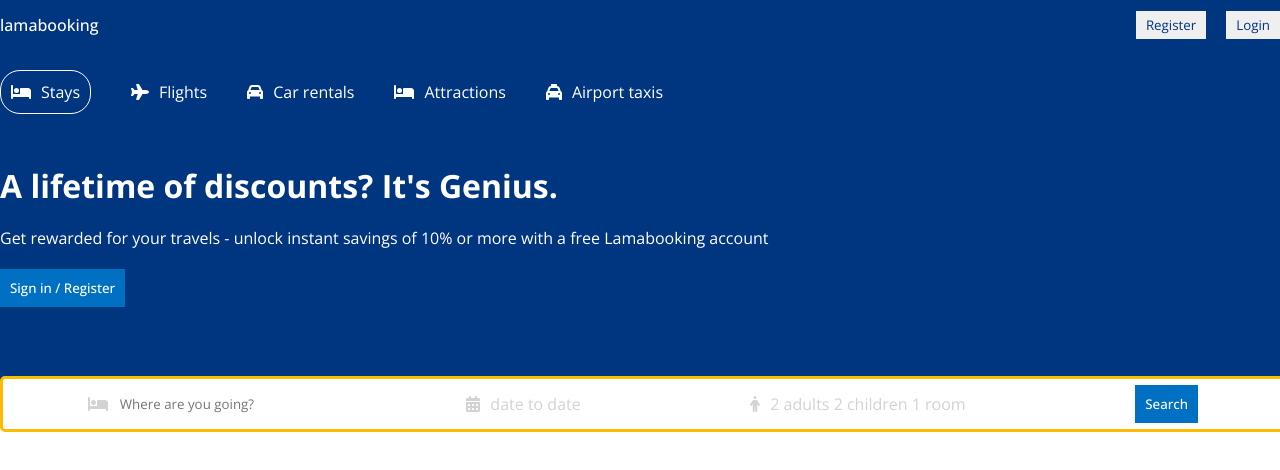
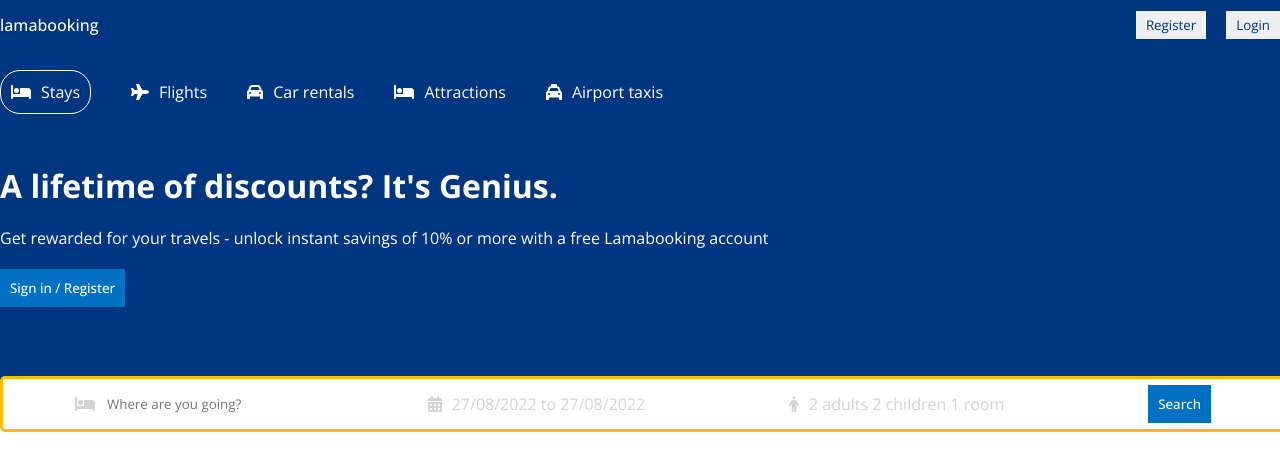
Before and after one commit to RamaneDev/bookingApp, a React (Create React App) app in the folder booking-react-ui/: page / in a window 1280 px wide. Shown: the top 470 px of the page. Built offline with nearby package versions, Linux system fonts and the light colour scheme.

Commit message:
using dateRange

```diff
--- a/booking-react-ui/src/components/header/Header.jsx
+++ b/booking-react-ui/src/components/header/Header.jsx
@@ -1,9 +1,23 @@
-import React from 'react'
+import React, { useState } from 'react'
 import { FontAwesomeIcon } from '@fortawesome/react-fontawesome'
 import './header.css'
 import { faBed, faCalendarDays, faCar, faPerson, faPlane, faTaxi } from '@fortawesome/free-solid-svg-icons'
+import { DateRange } from 'react-date-range';
+import 'react-date-range/dist/styles.css'; // main css file
+import 'react-date-range/dist/theme/default.css'; // theme css file
+import { format } from 'date-fns';
 
 const Header = () => {
+  const [openDate, setOpenDate] = useState(false);
+  const [date, setDate] = useState([
+      {
+        startDate: new Date(),
+        endDate: new Date(),
+        key: 'selection'
+      }
+    ]);
+
+
   return (
     <div className='header'>
       <div className="headerContainer">
@@ -39,7 +53,14 @@
           </div>
           <div className="headerSearchItem">
              <FontAwesomeIcon icon={faCalendarDays} className="headerIcon" />
-             <span className='headerSearchText'>date to date</span>
+             <span onClick={() => setOpenDate(!openDate)} className='headerSearchText'>{format(date[0].startDate, "dd/MM/yyyy")} to {format(date[0].endDate, "dd/MM/yyyy")}</span>
+            { openDate &&  <DateRange
+                editableDateInputs={true}
+                onChange={item => setDate([item.selection])}
+                moveRangeOnFirstSelection={false}
+                ranges={date}
+                className='date'
+             />}
           </div>
           <div className="headerSearchItem">
              <FontAwesomeIcon icon={faPerson} className="headerIcon" />
--- a/booking-react-ui/src/components/header/header.css
+++ b/booking-react-ui/src/components/header/header.css
@@ -77,3 +77,8 @@
     color: lightgray;
     cursor: pointer;
 }
+
+.date{
+   position: absolute;
+   top: 50px;
+}
```
